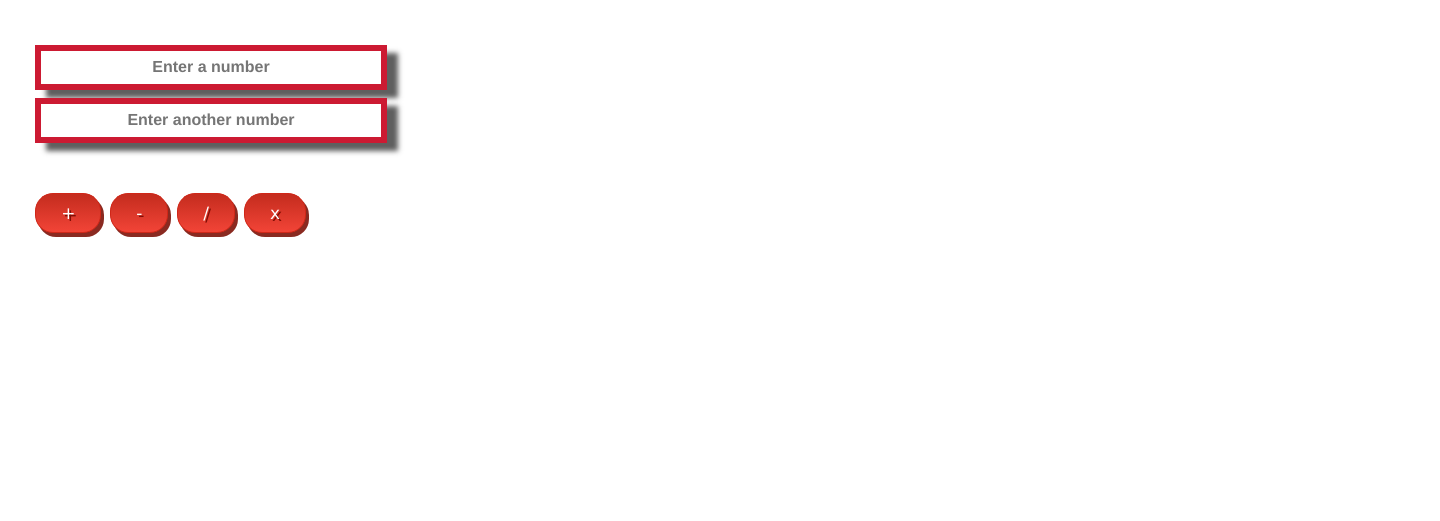
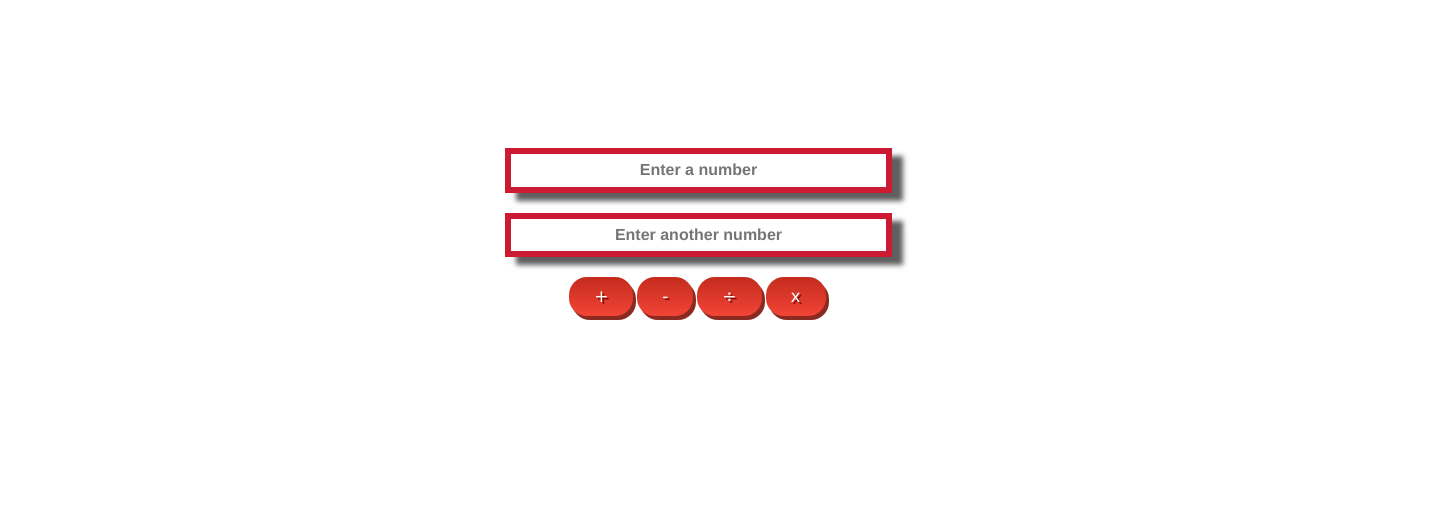
Before and after one commit to jortron/jsCalc, a plain HTML site: page index.html in a window 1280 px wide. Shown: the whole page, 1440 px wide, since content can reach past the window. Drawn offline with Linux system fonts and the light colour scheme.

Commit message:
final commit

```diff
--- a/index.html
+++ b/index.html
@@ -8,7 +8,7 @@
 		<script src="main.js"></script>
 	</head>
 	<body>
-	<container>
+		<div class = "container">
 			<div class="main-container">
 				<div class="Calc-box">
 					<form id="form">
@@ -19,19 +19,17 @@
 						<div id="buttons">
 							<input class="button" id="plus" type="button" value="+">
 							<input class="button" id="minus" type="button" value="-">
-						<input class="button" id="divide" type="button" value="/">
+							<input class="button" id="divide" type="button" value="&#247;">
 							<input class="button" id="multiply" type="button" value="x">
 						</div>
 					</form>
 				</div>
 			</div>
 			<div class="ans-container">
-			</div>
 				<div id="answer">
 					<h1 id="result"></h1>
+					<ul id="past-list"</ul>
 				</div>
-				<ul id="past-list">
-				</ul>
 			</div>
 		</div>
 	</body>
--- a/main.css
+++ b/main.css
@@ -1,93 +1,88 @@
+
+.container {
+	width: 1440px;
+}
+
 .main-container {
 
   background-color: white;
- 	width:100%;
+ margin: 100px auto;
+ width: 100%;
   display: inline-block;
   padding: 10px;
 }
 
 .calc-box {
-	margin: 0 auto;
-	display: inline-block;
+	margin:  0 auto;
 	padding: 2%;
 	width: 35%;
 }
 
 #form {
-	margin: 0 auto;
+	margin 0 auto;
 	display: inline-block;
 	width: 100%;
 }
 
-#inputs {
-	margin: auto;
-	display: inline-block;
-	width: 100%;
-
 }
 
 #buttons {
-	margin: 50 auto;
-	display: inline-block;
-	width: 100%;
+	margin: 0 auto;
+	width: 90%;
 }
 
 #first {
 	text-align: center;
-	margin: auto;
+	margin: 0 auto 20px;
 	width: 90%;
 
 }
 
 #second{
 	text-align: center;
-	margin-left: auto;
-	margin-right: auto;
-	margin-top: 2%;
+	margin: 0 auto;
 	width: 90%;
 }
 
-#ans-container {
-	background-color: #888888;
+.ans-container {
+	  background-color: white;
+ 	margin: 0 auto;
+	 width: 100%;
   	display: inline-block;
-	padding: 10px;
-	width: 100%;
+  	padding: 10px;
 
 }
 
-#result {
-	text-align: center;
-
-
+#answer {
+	margin: 0 auto;
+	width: 100%;
 }
 
-/*#past {
-	background-color: red;
+#answer h1 {
+	font-size: 68pt;
+	font-weight: bold;
+	color: black;
+	list-style: none;
+	margin: 0 auto;
 	width: 100%;
-	margin: auto;
-	display: inline-block;
-}*/
+	text-align: center;
+}
 
 li {
-	text-align: center;
 	color: #888888;
 	list-style: none;
+	margin: 0 auto;
+	width: 100%;
+	text-align: center;
 }
-
+#buttons {
+	margin: 20px auto;
+	width: 70%;
+}
 .button {
--moz-box-shadow: 3px 4px 0px 0px #8a2a21 ;
--webkit-box-shadow: 3px 4px 0px 0px #8a2a21 ;
 box-shadow: 3px 4px 0px 0px #8a2a21 ;
-background:-webkit-gradient(linear, left top, left bottom, color-stop(0.05, #c62d1f ), color-stop(1, #f24437 ));
-background:-moz-linear-gradient(top, #c62d1f  5%, #f24437  100%);
-background:-webkit-linear-gradient(top, #c62d1f  5%, #f24437  100%);
-background:-o-linear-gradient(top, #c62d1f  5%, #f24437  100%);
-background:-ms-linear-gradient(top, #c62d1f  5%, #f24437  100%);
 background:linear-gradient(to bottom, #c62d1f  5%, #f24437  100%);
-filter:progid:DXImageTransform.Microsoft.gradient(startColorstr='#c62d1f ', endColorstr='#f24437 ',GradientType=0);
 background-color:#c62d1f ;
--moz-border-radius:18px;
--webkit-border-radius:18px;
 border-radius:18px;
 border:1px solid #d02718 ;
 display:inline-block;
@@ -95,10 +90,11 @@ cursor:pointer;
 color:#ffffff ;
 font-family:Verdana;
 font-size:17px;
-margin-right: 5px;
+margin: 0 auto;
 padding:7px 25px;
 text-decoration:none;
 text-shadow:2px 2px 0px #810e05 ;
+border: none;
 }
 
 *#inputs {
@@ -120,10 +116,11 @@ background:-ms-linear-gradient(top, #f24437  5%, #c62d1f  100%);
 background:linear-gradient(to bottom, #f24437  5%, #c62d1f  100%);
 filter:progid:DXImageTransform.Microsoft.gradient(startColorstr='#f24437 ', endColorstr='#c62d1f ',GradientType=0);
 background-color:#f24437 ;
+border: none;
 }
 .button:active {
 position:relative;
-top:1px;
+border: none;
 }
 
 #first, #second {
```
Lines whose indentation alone changed are shown as unchanged.
